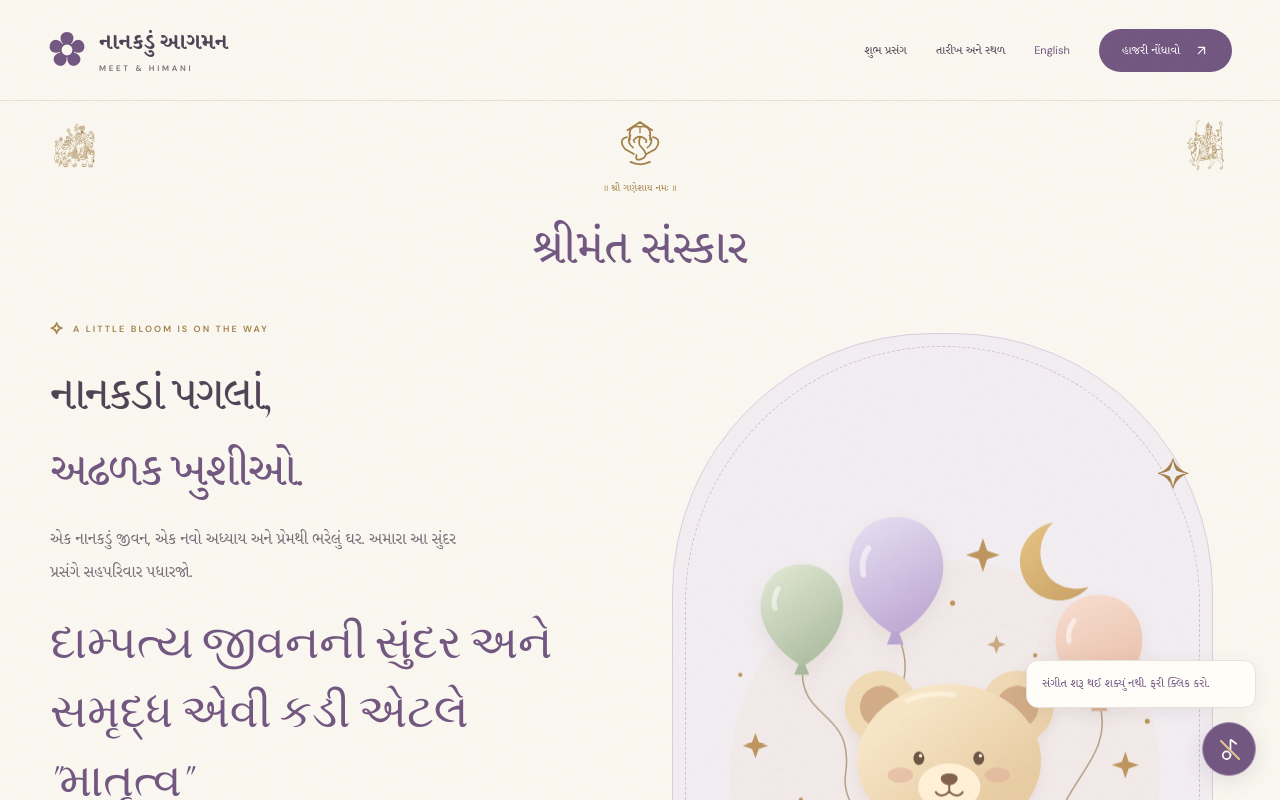
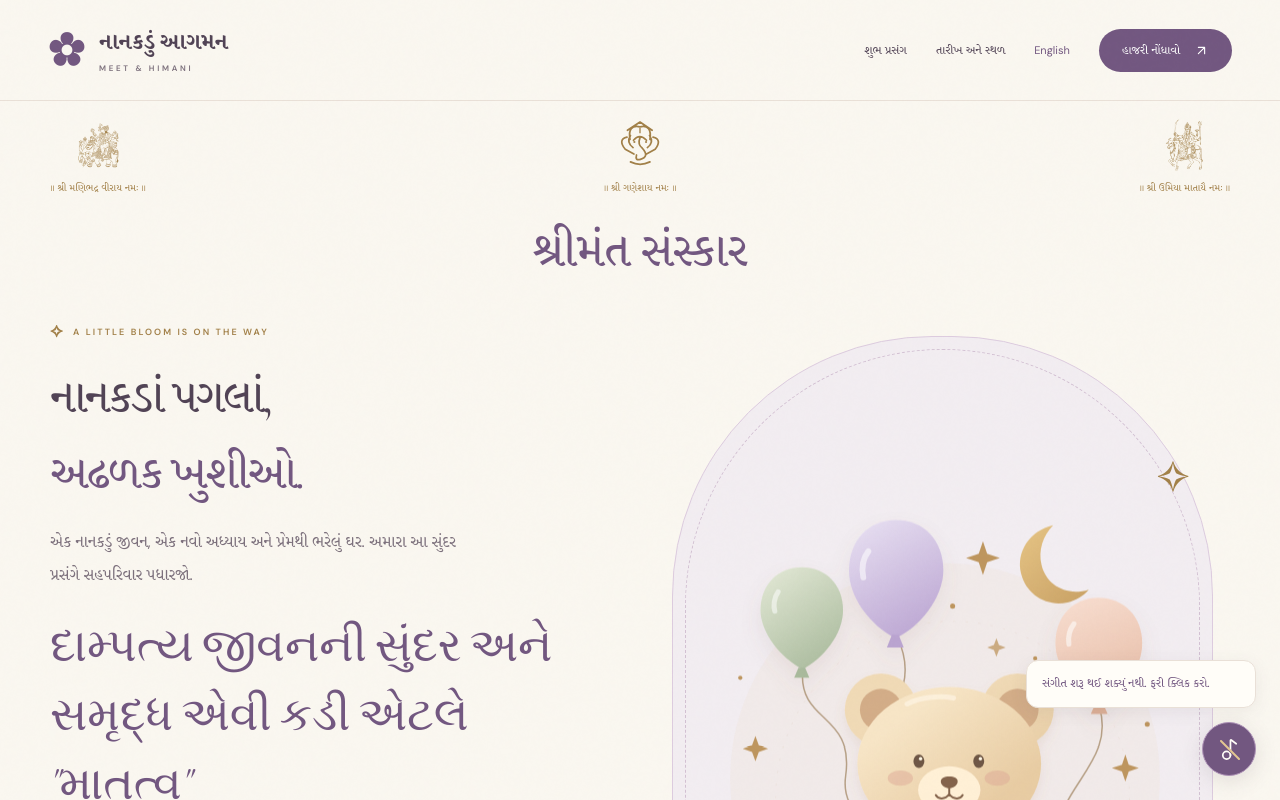
Before and after one commit to Dev5022/little-bloom, a Next.js app: page / in a window 1280 px wide. Shown: the top 800 px of the page. Built offline with nearby package versions, Linux system fonts and the light colour scheme; no server answers.

Commit message:
Add Gujarati mantras beneath deity images

```diff
--- a/app/page.tsx
+++ b/app/page.tsx
@@ -46,9 +46,10 @@ export default function Home() {
   <header className="site-header"><a href="#" className="brand" aria-label="A Little Bloom home"><span className="brand-flower" aria-hidden="true">✿</span><span>{t.brand}<small>MEET & HIMANI</small></span></a><nav aria-label="Main navigation"><a className="nav-link" href="#celebration">{t.celebration}</a><a className="nav-link" href="#details">{t.details}</a><button className="language-button" onClick={()=>setLanguage(language==="gu"?"en":"gu")} aria-label={language==="gu"?"Switch to English":"ગુજરાતીમાં જુઓ"}>{t.language}</button><a className="nav-rsvp" href="#rsvp">{t.rsvp}<ArrowUpRight/></a></nav></header>
   <main id="main">
    <div className="invocation section-wrap">
-    <span className="deity-image umiya-mataji" role="img" aria-label="Shri Umiya Mataji"/>
-    <div className="invocation-center"><Ganesha/><span className="invocation-mantra">॥ શ્રી ગણેશાય નમઃ ॥</span><p className="ceremony-title">{t.shower}</p></div>
-    <span className="deity-image veer-maharaj" role="img" aria-label="Shri Veer Maharaj"/>
+    <div className="invocation-side invocation-left"><span className="deity-image umiya-mataji" role="img" aria-label="Shri Umiya Mataji"/><span className="invocation-mantra">॥ શ્રી મણિભદ્ર વીરાય નમઃ ॥</span></div>
+    <div className="invocation-center"><Ganesha/><span className="invocation-mantra">॥ શ્રી ગણેશાય નમઃ ॥</span></div>
+    <div className="invocation-side invocation-right"><span className="deity-image veer-maharaj" role="img" aria-label="Shri Veer Maharaj"/><span className="invocation-mantra">॥ શ્રી ઉમિયા માતાયૈ નમઃ ॥</span></div>
+    <p className="ceremony-title">{t.shower}</p>
    </div>
    <section className="hero section-wrap" aria-labelledby="hero-title"><div className="hero-copy"><p className="eyebrow"><span className="tiny-star">✧</span> A LITTLE BLOOM IS ON THE WAY</p><h1 id="hero-title">{t.title1}<br/><span>{t.title2}</span></h1><p className="hero-intro">{t.intro}</p><div className="parent-names invitation-message">{t.motherhoodLines.map((line,index)=><span key={index}>{line}</span>)}</div><p className="hero-intro dev-message">{t.devMessage.split(/(દેવ કાકા|Dev Kaka)/).map((part,index)=>part==="દેવ કાકા"||part==="Dev Kaka"?<strong key={index}>{part}</strong>:part)}</p><div className="hero-meta"><span><CalendarDays size={17}/>{t.date}</span><span><MapPin size={17}/>{t.location}</span></div><div className="hero-actions"><a className="button primary" href="#rsvp">{t.rsvp}<Heart size={17}/></a><a className="text-link" href="#celebration">{t.explore}<ArrowDown size={16}/></a></div><p className="hero-footnote"><span aria-hidden="true">♡</span> {t.note}</p></div><div className="hero-art"><div className="hero-arch"/><span className="art-star star-one" aria-hidden="true">✧</span><span className="art-star star-two" aria-hidden="true">✦</span><img src="/baby-bear.svg" alt="A cuddly teddy bear among pastel balloons, fluffy clouds and little stars" width="680" height="640" fetchPriority="high"/><div className="art-caption"><span>A little miracle.</span><small>A whole lot of love.</small><Heart size={16}/></div></div></section>
    <div className="ribbon"><span aria-hidden="true">✦</span><span>tiny hands</span><span aria-hidden="true">♡</span><span>little feet</span><span aria-hidden="true">✦</span><span>big love</span><span aria-hidden="true">♡</span><span>a beautiful beginning</span><span aria-hidden="true">✦</span></div>
```
Also changed, not shown: app/globals.css.
